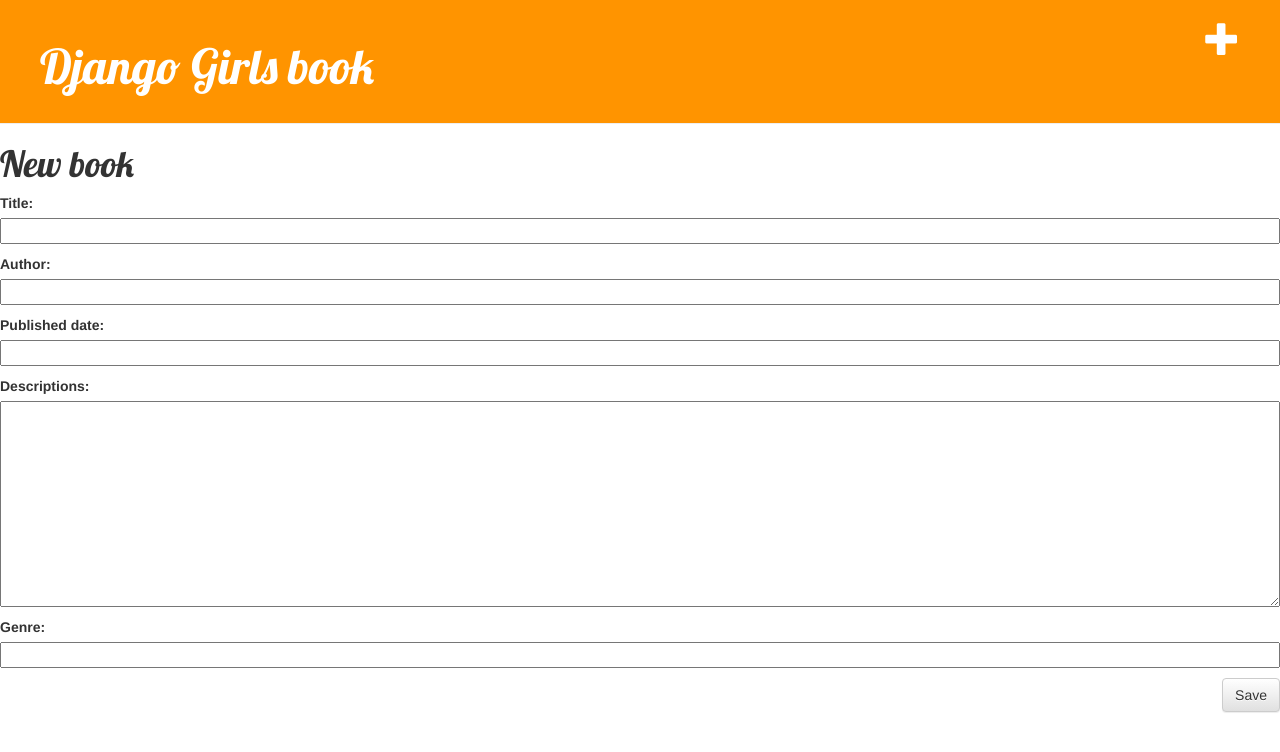
After one commit to balbomush/libra, a Django app: template book/templates/book/book_edit.html in a window 1280 px wide. The commit adds this page. Shown: the top 752 px of the page. Run offline with Django 3.2, Linux system fonts and the light colour scheme; the template is opened without the code that fills it: values that come from a table or form of the project are taken from there, others are empty; some libraries are stand-ins or nearby versions.

Commit message:
final after djgirls

```diff
--- /dev/null
+++ b/book/forms.py
@@ -0,0 +1,9 @@
+from django import forms
+
+from .models import Book
+
+class PostForm(forms.ModelForm):
+
+    class Meta:
+        model = Book
+        fields = ('title', 'author', 'published_date', 'descriptions', 'genre',)
--- a/book/templates/book/base.html
+++ b/book/templates/book/base.html
@@ -2,14 +2,16 @@
 <html>
     <head>
         <title>Django Girls book</title>
-        <link href="https://fonts.googleapis.com/css?family=Lobster&subset=latin,cyrillic" rel="stylesheet" type="text/css">
+
         <link rel="stylesheet" href="//maxcdn.bootstrapcdn.com/bootstrap/3.2.0/css/bootstrap.min.css">
         <link rel="stylesheet" href="//maxcdn.bootstrapcdn.com/bootstrap/3.2.0/css/bootstrap-theme.min.css">
+        <link href="https://fonts.googleapis.com/css?family=Lobster&subset=latin,cyrillic" rel="stylesheet" type="text/css">
 
-        <link rel="stylesheet" href="{% static 'css/blog.css' %}">
+        <link rel="stylesheet" href="{% static 'css/book.css' %}">
     </head>
     <body>
-        <div>
+        <div class="page-header">
+            <a href="{% url 'new_book' %}" class="top-menu"><span class="glyphicon glyphicon-plus"></span></a>
             <h1><a href="/">Django Girls book</a></h1>
         </div>
 
--- /dev/null
+++ b/book/templates/book/book_edit.html
@@ -0,0 +1,9 @@
+{% extends 'book/base.html' %}
+
+{% block content %}
+    <h1>New book</h1>
+    <form method="POST" class="post-form">{% csrf_token %}
+        {{ form.as_p }}
+        <button type="submit" class="save btn btn-default">Save</button>
+    </form>
+{% endblock %}
--- a/book/urls.py
+++ b/book/urls.py
@@ -4,4 +4,5 @@ from . import views
 urlpatterns = [
     url(r'^$', views.names, name='name'),
     url(r'^book/(?P<pk>\d+)/$', views.book_detail, name='book_detail'),
+    url(r'',views.book_new, name='new_book')
 ]
```
Also changed, not shown: book/views.py (+12 -0 lines).
